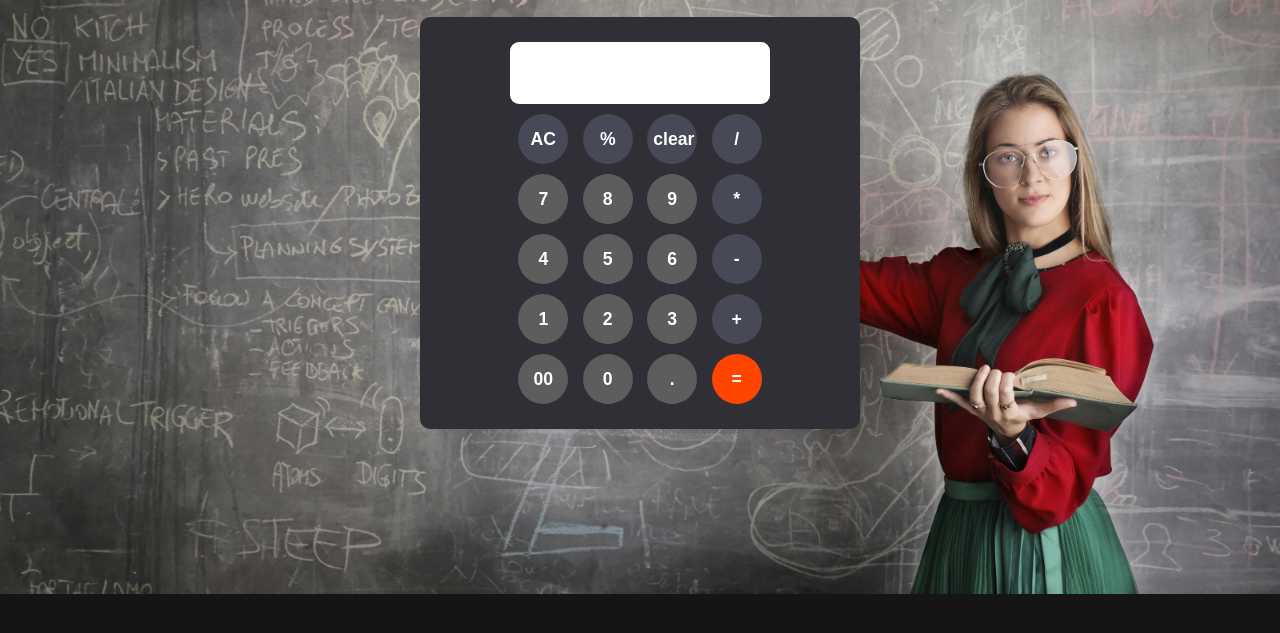
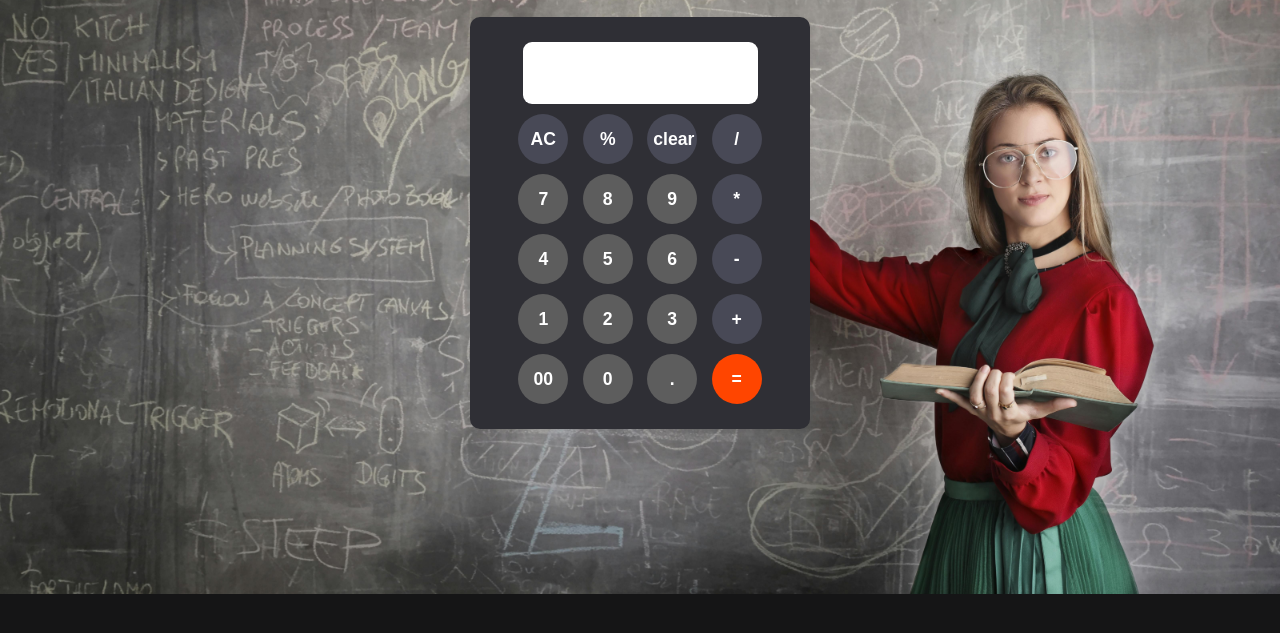
Before and after one commit to kirtikau16/Calculator-, a plain HTML site: page index.html in a window 1280 px wide. Shown: the part 61-694 px from the top of the page. Drawn offline with Linux system fonts and the light colour scheme.

Commit message:
Update style.css
adding more styling to style.css file

```diff
--- a/style.css
+++ b/style.css
@@ -6,7 +6,7 @@ body{
     background-position: fixed;
     background-position:0%;
     background-repeat: no-repeat;
-    background-size: cover;
+    background-size:cover;
     font-family: Arial, sans-serif;
    }
 
@@ -21,7 +21,7 @@ body{
     margin: 0 auto;
     padding: 20px;
     width: 90%;
-    max-width: 400px;
+    max-width: 300px;
     box-shadow: 0 4px 8px rgba(0, 0, 0, 0.1);
 
 }
@@ -55,7 +55,7 @@ button:hover{
 
 
 input{
-    width: calc(70% - 20px);
+    width: calc(85% - 20px);
     margin: 5px 10px;
     padding: 20px;
     border-radius: 9px;
```
